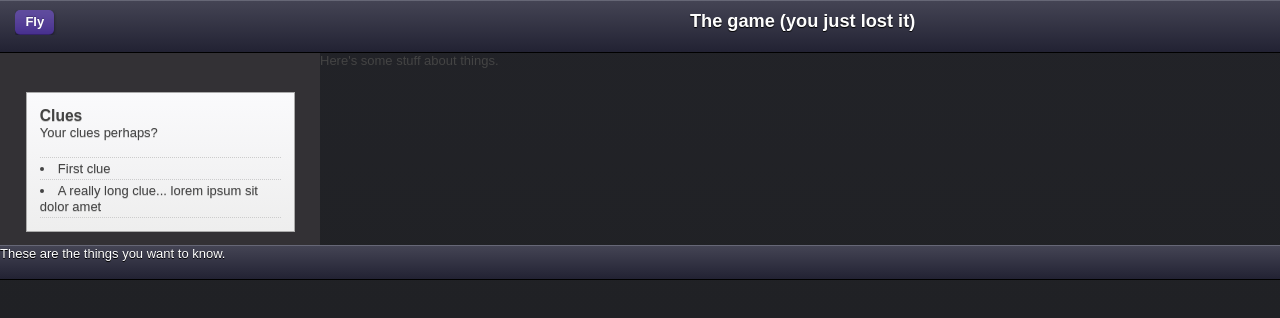
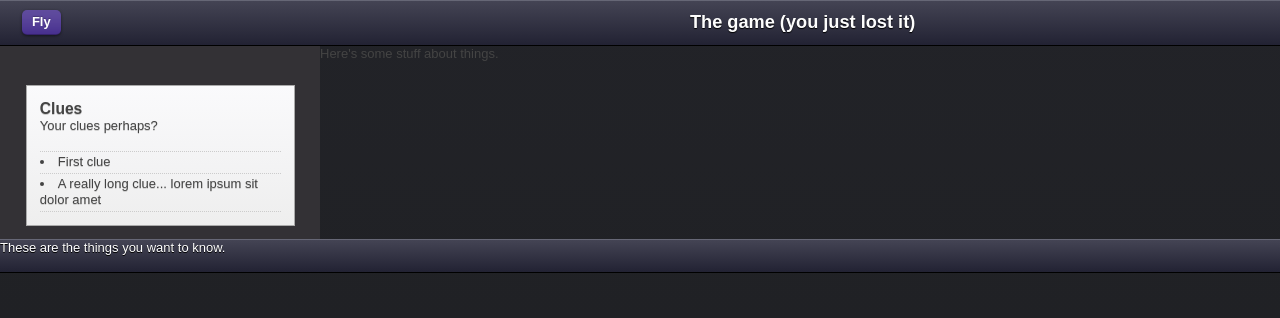
Before and after one commit to pamelafox/recoverymission, a plain HTML site: page index.html in a window 1280 px wide. Drawn offline with Linux system fonts and the light colour scheme.

Commit message:
Adjust the header element positions.

```diff
--- a/css/style.css
+++ b/css/style.css
@@ -88,7 +88,7 @@ p {
 }
 
 #navigation {
-  padding: 0.7em 0.2em 0.2em;
+  padding: 0.2em;
   height: 3em;
 }
 
@@ -99,6 +99,11 @@ p {
 #navigation h1 {
   text-align: center;
   font-size: 1.4em;
+  line-height: 2em;
+}
+
+#navigation nav {
+  padding: 0.5em;
 }
 
 #main {
```
